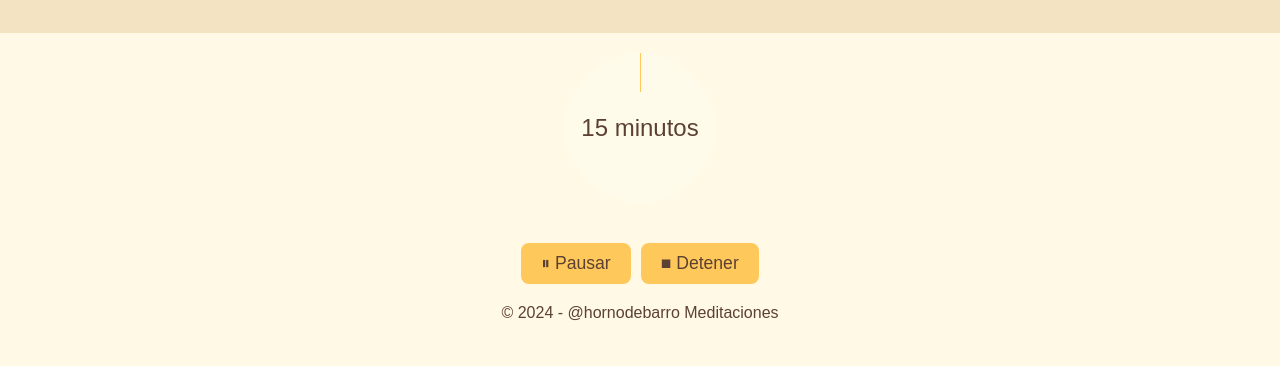
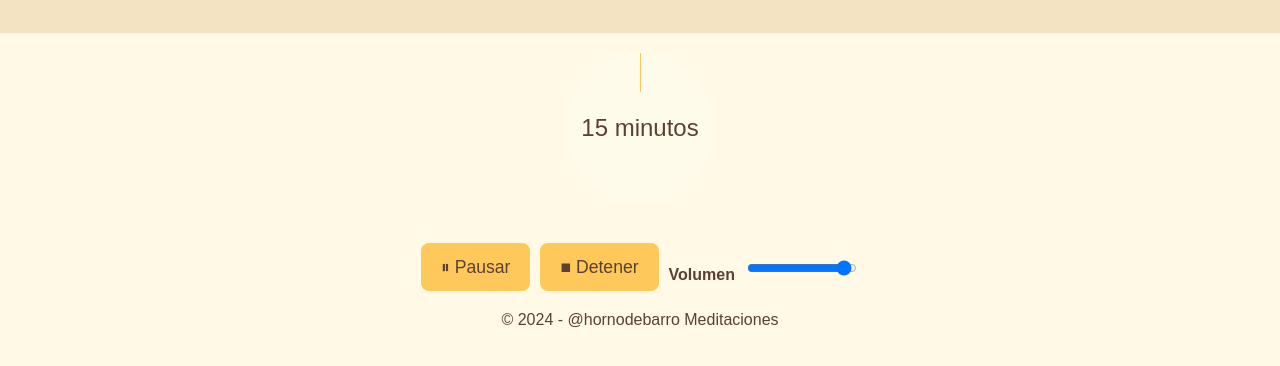
Before and after one commit to pablo2h/meditacion.app, a plain HTML site: page index.html in a window 1280 px wide. Both pictures are taken after a click on the button "▶ Iniciar Meditación". Shown: the part 102-468 px from the top of the page. Drawn offline with Linux system fonts and the light colour scheme.

Commit message:
Introduce la barra de sonido, su css y su funcionalidad en el js

```diff
--- a/index.html
+++ b/index.html
@@ -43,6 +43,10 @@
         <div id="music-controls" class="hidden">
             <button id="toggle-play">▶ Reproducir</button>
             <button id="stop-music">■ Detener</button>
+            <div id="volume-control">
+                <label for="volume">Volumen</label>
+                <input id="volume" type="range" min="0" max="1" step="0.1" value="1">
+            </div>
         </div>
     </main>
     <footer>
--- a/script.js
+++ b/script.js
@@ -39,7 +39,16 @@ startButton.addEventListener('click', () => {
         const track = audioContext.createMediaElementSource(audioElement);
         track.connect(audioContext.destination);
     }
+    // Elemento de control de volumen
+    const volumeControl = document.getElementById('volume');
 
+    // Configurar el volumen inicial
+    audioElement.volume = volumeControl.value;
+
+    // Actualizar el volumen cuando se cambia el control
+    volumeControl.addEventListener('input', () => {
+    audioElement.volume = volumeControl.value;
+    });
     // Ocultar configuración y mostrar controles
     startButton.classList.add('hidden'); // Esconde el botón después de iniciar
     configSection.classList.add('hidden');
--- a/styles.css
+++ b/styles.css
@@ -115,3 +115,13 @@ input, select {
     background-color: #E6B450;
     cursor: not-allowed;
 }
+#volume-control {
+    margin-top: 10px;
+    display: flex;
+    align-items: center;
+    gap: 10px;
+}
+
+#volume-control input[type="range"] {
+    width: 100px;
+}
```
